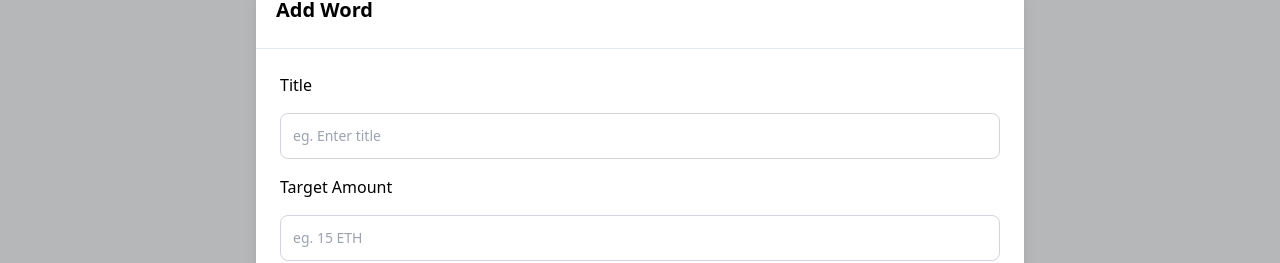
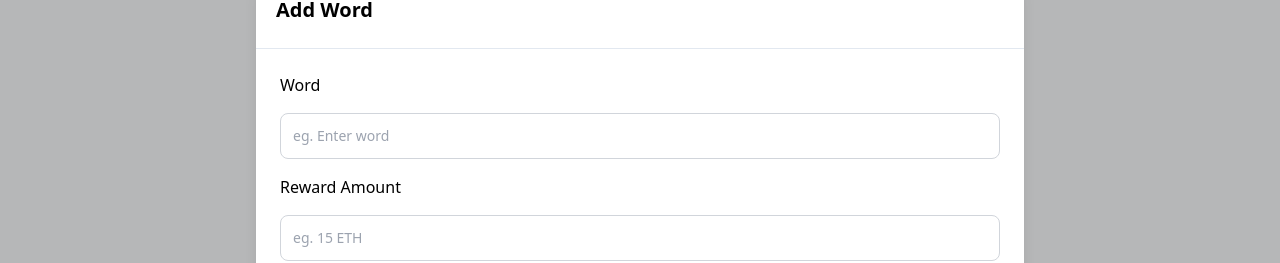
Before and after one commit to kwakyebrilliant/playme, a React (Create React App) app: page /summary in a window 1280 px wide. Both pictures are taken after a click on the icon 637 px from the left and 449 px from the top of the page. Shown: the part 194-457 px from the top of the page. Built offline with nearby package versions, Linux system fonts and the light colour scheme; the HTML template or start-up script is replaced by a standard one.

Commit message:
summary updates

```diff
--- a/src/dashboard/Summary.js
+++ b/src/dashboard/Summary.js
@@ -67,23 +67,22 @@ function Summary() {
                                         <div className="relative space-y-4 p-6 flex-auto">
 
                                         <p className='text-md font-medium'>
-                                        Title
+                                        Word
                                          </p>
 
                                     <div>
-                                        <label className="sr-only" for="title">Title</label>
+                                        <label className="sr-only" for="word">Word</label>
                                         <input
                                         className="w-full rounded-lg  text-black border border-gray-300 focus:outline-none focus:ring active:bg-gray-300 p-3 text-sm"
-                                        placeholder="eg. Enter title"
+                                        placeholder="eg. Enter word"
                                         type="text"
-                                        id="title"
+                                        id="word"
                                         />
                                     </div>
 
 
-
                                     <p className='text-md font-medium'>
-                                        Target Amount
+                                        Reward Amount
                                     </p>
 
                                     <div>
```
